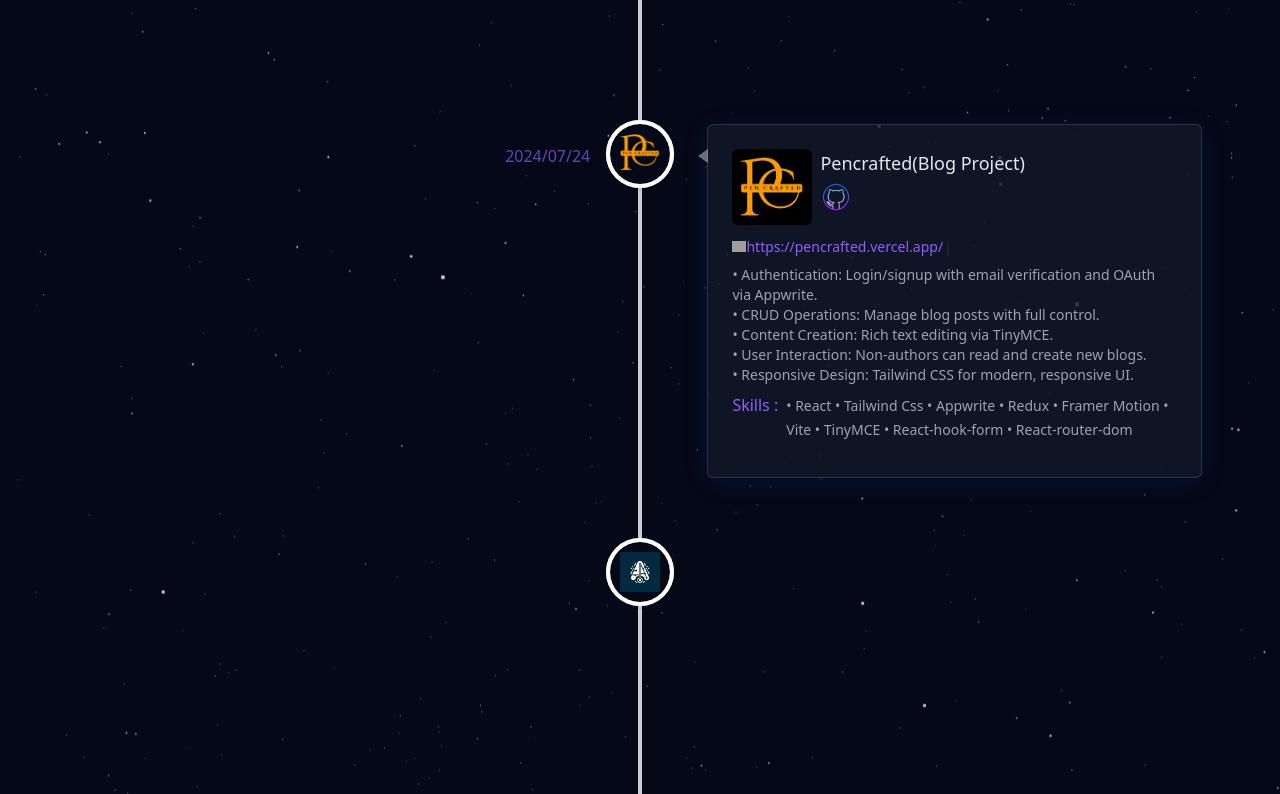
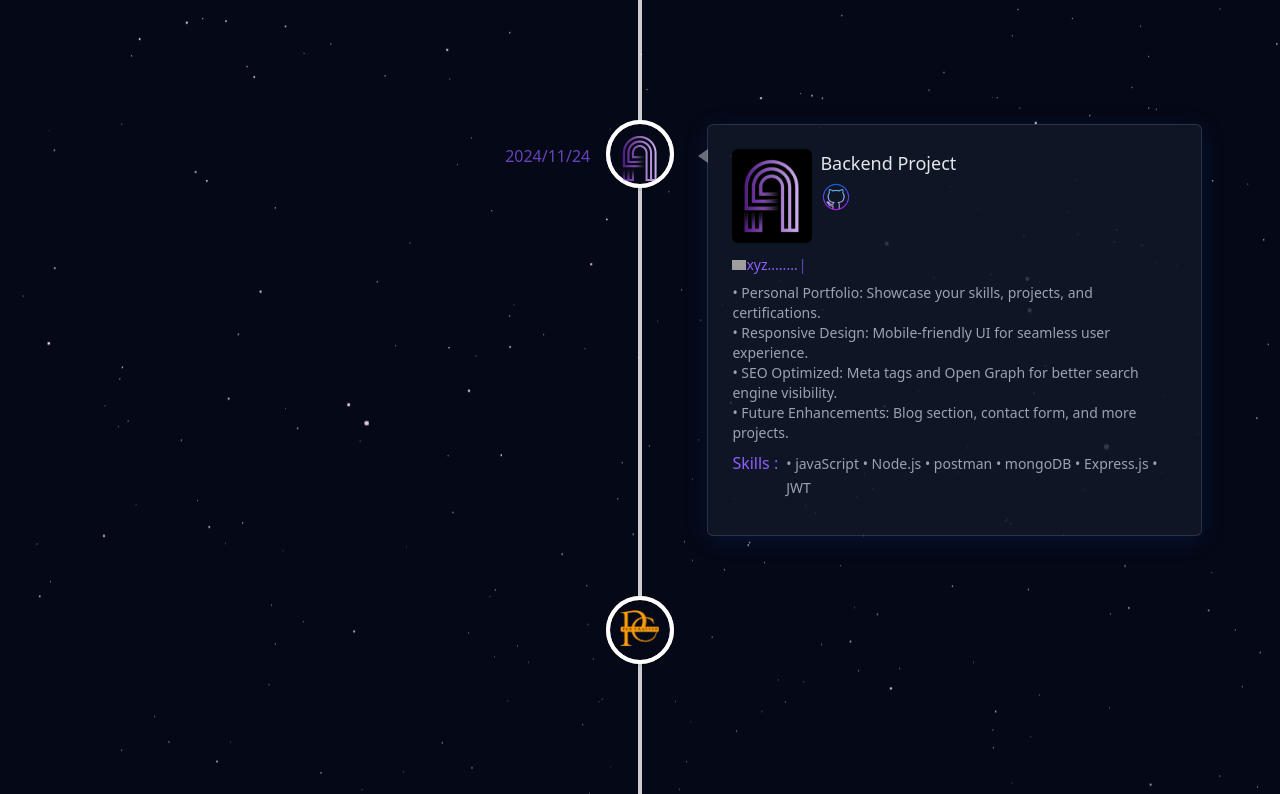
Before and after one commit to AjaySharma78/Myportfolio, a React (Vite) app: page /project in a window 1280 px wide. Shown: the part 686-1480 px from the top of the page. Built offline with nearby package versions, Linux system fonts and the light colour scheme; grey boxes are pictures that could not be loaded.

Commit message:
new commit

```diff
--- a/src/content/content.js
+++ b/src/content/content.js
@@ -187,6 +187,27 @@
       "Framer Motion",
       "Vite",
       "React-router-dom",
+    ],
+  },
+  {
+    project_icon: sitelogo,
+    project_name: "Backend Project",
+    github_link: "https://github.com/AjaySharma78/first_backend_project",
+    project_link: "xyz....................",
+    created_date: "2024/11/24",
+    project_desc: [
+      "Personal Portfolio: Showcase your skills, projects, and certifications.",
+      "Responsive Design: Mobile-friendly UI for seamless user experience.",
+      "SEO Optimized: Meta tags and Open Graph for better search engine visibility.",
+      "Future Enhancements: Blog section, contact form, and more projects.",
+    ],
+    skills: [
+      "javaScript",
+      "Node.js",
+      "postman",
+      "mongoDB",
+      "Express.js",
+      "JWT"
     ],
   },
   {
```
Also changed, not shown: src/assets/profile.jpg.
